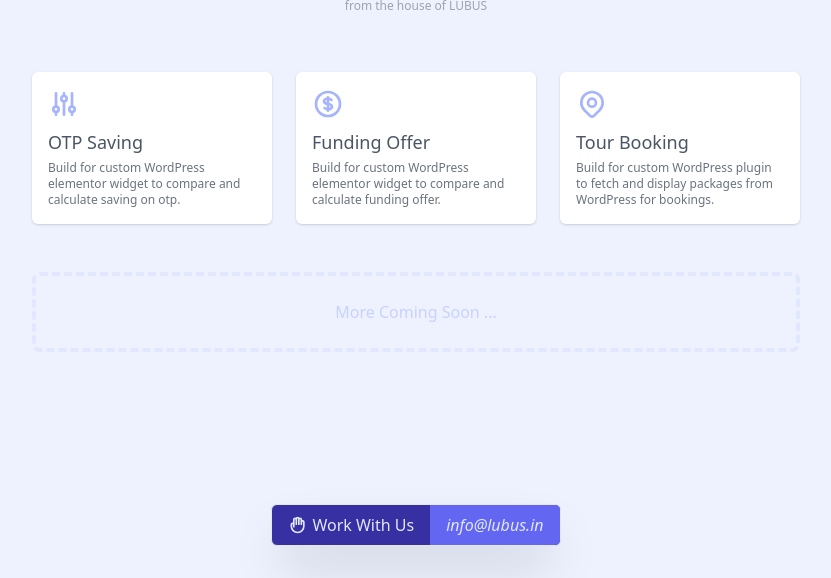
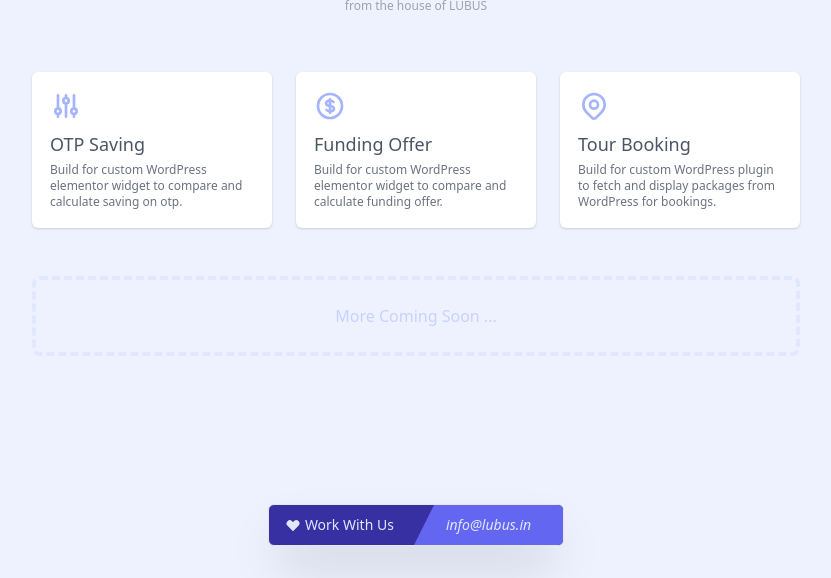
Before and after one commit to lubusIN/alpinetrails, a website: page index.html in a window 1280 px wide. Shown: the part 222-800 px from the top of the page, without its empty margins (224-1055 px from the left). Drawn offline with nearby package versions, Linux system fonts and the light colour scheme; files that its build step writes are made by us from their sources; a web font is replaced by a local one.

Commit message:
Update landing page

```diff
--- a/index.html
+++ b/index.html
@@ -43,7 +43,7 @@
         <div class="container max-w-3xl mx-auto mb-12">
             <div class="grid grid-cols-1 gap-6 md:grid-cols-3">
                 <!-- OTP Savings -->
-                <div class="p-4 bg-white rounded-md shadow hover:bg-indigo-100">
+                <div class="p-4 bg-white border-2 border-transparent rounded-md shadow hover:border-indigo-300">
                     <a href="otp-saving.html">
 
                         <svg class="w-8 mb-2 text-indigo-300" xmlns="http://www.w3.org/2000/svg" fill="none"
@@ -62,7 +62,7 @@
                 </div>
 
                 <!-- Funding Offer -->
-                <div class="p-4 bg-white rounded-md shadow hover:bg-indigo-100">
+                <div class="p-4 bg-white border-2 border-transparent rounded-md shadow hover:border-indigo-300">
                     <a href="funding-offer.html">
 
                         <svg class="w-8 mb-2 text-indigo-300" xmlns="http://www.w3.org/2000/svg" fill="none"
@@ -80,7 +80,7 @@
                 </div>
 
                 <!-- Tour Booking -->
-                <div class="p-4 bg-white rounded-md shadow hover:bg-indigo-100">
+                <div class="p-4 bg-white border-2 border-transparent rounded-md shadow hover:border-indigo-300">
                     <a href="tour-booking.html">
 
                         <svg class="w-8 mb-2 text-indigo-300" xmlns="http://www.w3.org/2000/svg" fill="none"
@@ -112,16 +112,17 @@
 
         <!-- Footer -->
         <div
-            class="flex px-4 py-2 mx-auto mt-auto overflow-hidden text-indigo-100 bg-indigo-800 border border-gray-200 rounded-md shadow-2xl">
-            <h2 class="flex">
-                <svg class="w-5 mr-1" xmlns="http://www.w3.org/2000/svg" fill="none" viewBox="0 0 24 24"
-                    stroke="currentColor">
-                    <path stroke-linecap="round" stroke-linejoin="round" stroke-width="2"
-                        d="M7 11.5V14m0-2.5v-6a1.5 1.5 0 113 0m-3 6a1.5 1.5 0 00-3 0v2a7.5 7.5 0 0015 0v-5a1.5 1.5 0 00-3 0m-6-3V11m0-5.5v-1a1.5 1.5 0 013 0v1m0 0V11m0-5.5a1.5 1.5 0 013 0v3m0 0V11" />
-                </svg>
+            class="relative flex px-4 py-2 mx-auto mt-auto overflow-hidden text-sm text-indigo-100 bg-indigo-800 border border-gray-200 rounded-md shadow-2xl">
+            <span class="flex items-center">
+                <svg class="w-4 mr-1" xmlns="http://www.w3.org/2000/svg" viewBox="0 0 20 20" fill="currentColor">
+                    <path fill-rule="evenodd" d="M3.172 5.172a4 4 0 015.656 0L10 6.343l1.172-1.171a4 4 0 115.656 5.656L10 17.657l-6.828-6.829a4 4 0 010-5.656z" clip-rule="evenodd" />
+                  </svg>
                 Work With Us
-            </h2>
-            <a class="flex items-center px-4 ml-4 -my-2 -mr-4 italic bg-indigo-500"
+            </span>
+            <svg class="w-10 h-auto -my-2 -mr-8 text-indigo-800 transform" fill="currentColor" viewBox="0 0 100 100" preserveAspectRatio="none" aria-hidden="true">
+                <polygon points="50,0 100,0 50,100 0,100" />
+            </svg>
+            <a class="flex items-center px-8 ml-3 -my-2 -mr-4 italic bg-indigo-500 hover:underline"
                 href="mailto:info@lubus.in">info@lubus.in</a>
         </div>
     </div>
```
